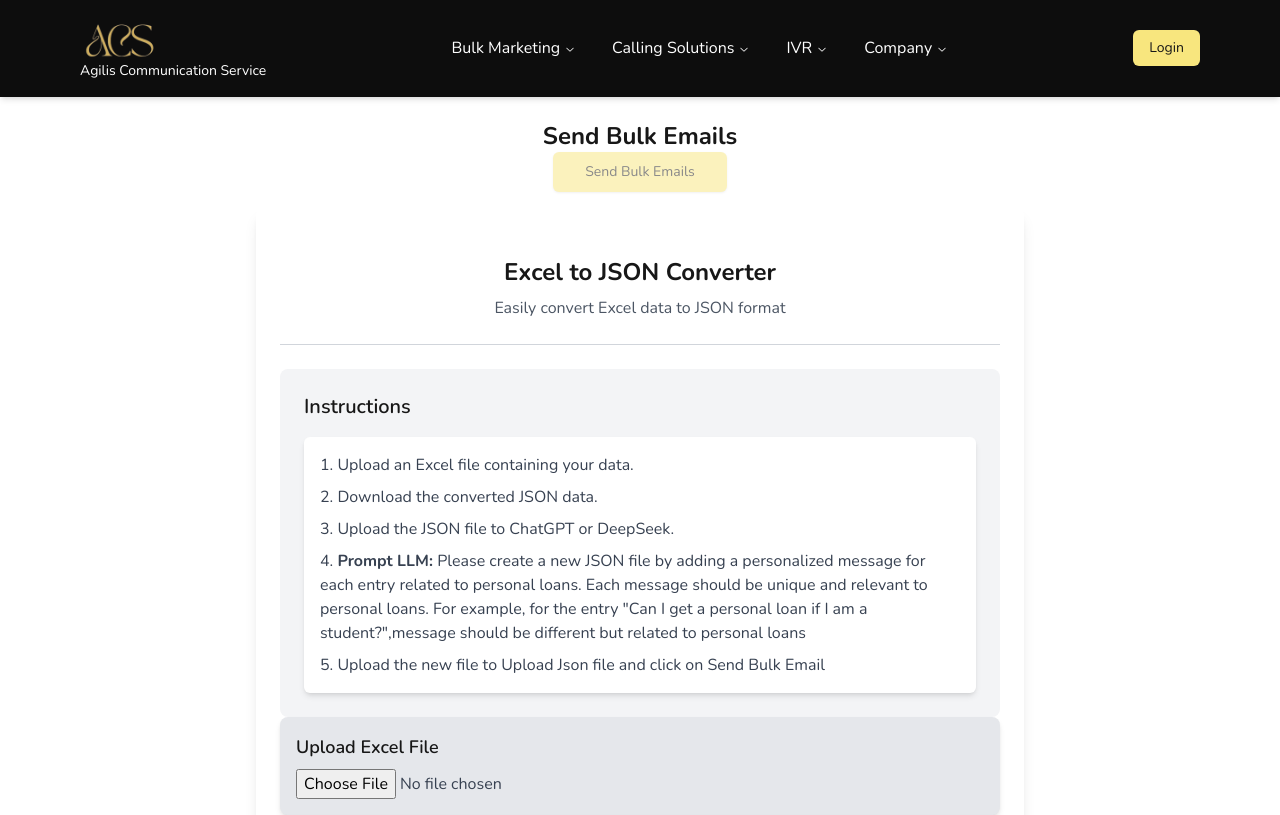
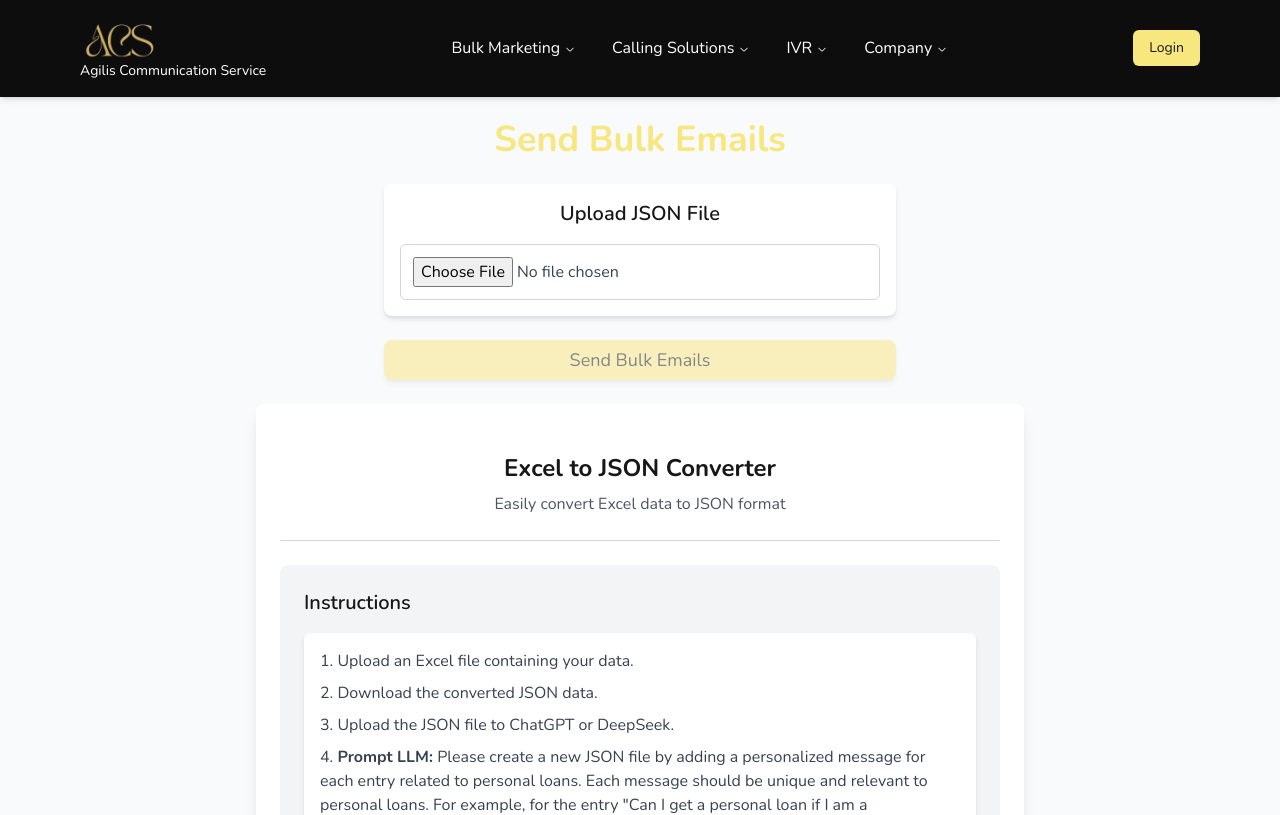
Before and after one commit to PrinceACS/Agilis-Communication-Services, a Next.js app: page /private/send-bulk-email in a window 1280 px wide. Shown: the top 815 px of the page. Built offline with nearby package versions, Linux system fonts and the light colour scheme; no server answers.

Commit message:
feat:bulk-email

```diff
--- a/app/(pages)/(other-services)/private/send-bulk-email/page.tsx
+++ b/app/(pages)/(other-services)/private/send-bulk-email/page.tsx
@@ -9,7 +9,7 @@ export interface Client {
   Email: string;
   Name: string;
   Number: string;
-  message?: string;
+  Message?: string;
 }
 
 export default function SendBulkEmail() {
@@ -25,12 +25,13 @@ export default function SendBulkEmail() {
 
     const results = [];
     for (const client of clients) {
+      console.log("Sending email to", client.Number);
       try {
         const res = await sendEmail({
           senderEmail: client.Email,
           senderName: client.Name,
           phone: client.Number,
-          message: client.message || "No message provided",
+          message: client.Message || "No message provided",
           subject: "Personal Loan Query",
           type: "contact",
         });
@@ -46,23 +47,66 @@ export default function SendBulkEmail() {
     alert("Emails sent successfully!");
   };
 
+  const handleJsonUpload = (event: React.ChangeEvent<HTMLInputElement>) => {
+    const file = event.target.files?.[0];
+    if (!file) return;
+
+    const reader = new FileReader();
+    reader.onload = (e) => {
+      try {
+        const json = JSON.parse(e.target?.result as string);
+        setClients(json);
+      } catch (error) {
+        console.error("Invalid JSON file");
+      }
+    };
+    reader.readAsText(file);
+  };
+
   return (
-    <main className="flex  mt-10 flex-col items-center justify-center p-10">
-      <h1 className="text-2xl font-bold mt-10 flex flex-col">
+    <main className="flex flex-col items-center justify-center p-8 mt-10 space-y-6 sm:p-10 sm:mt-10 bg-slate-50">
+      <h1 className="text-3xl mt-10 font-bold text-center text-primary sm:text-4xl">
         Send Bulk Emails
       </h1>
+
+      <div className="w-full max-w-md p-4 bg-white rounded-lg shadow-md sm:max-w-lg">
+        <h3 className="text-lg font-semibold text-center mb-4 sm:text-xl">
+          Upload JSON File
+        </h3>
+        <input
+          type="file"
+          accept=".json"
+          onChange={handleJsonUpload}
+          className="block w-full text-gray-700 border border-gray-300 rounded-md p-3 transition duration-200 hover:border-gray-400 focus:outline-none focus:ring-2 focus:ring-blue-500"
+        />
+      </div>
+
       <Button
         size="lg"
         onClick={handleBulkEmails}
-        className="mb-4"
+        className="w-full max-w-md py-3 mb-4 text-lg font-medium  rounded-lg shadow-md sm:max-w-lg "
         disabled={clients.length === 0 || isLoading}
       >
         {isLoading ? "Sending..." : "Send Bulk Emails"}
       </Button>
       {isLoading && (
-        <div className="animate-spin h-5 w-5 border-b-2 border-gray-900 mx-auto mt-2"></div>
+        <div className="flex items-center justify-center w-8 h-8 mx-auto mt-2 border-2 border-gray-200 border-t-primary  rounded-full animate-spin"></div>
       )}
-      <ExcelUploader setClients={setClients} />
+
+      {clients.length > 0 && (
+        <div className="mt-4">
+          <h2 className="text-xl font-semibold mb-4 text-center">
+            Uploaded JSON Data
+          </h2>
+          <p>{clients.length} clients uploaded</p>
+          <div className="p-4 bg-gray-100 rounded-md overflow-x-auto max-h-60">
+            <pre className="text-sm text-gray-800 whitespace-pre-wrap">
+              {JSON.stringify(clients, null, 2)}
+            </pre>
+          </div>
+        </div>
+      )}
+      <ExcelUploader />
     </main>
   );
 }
```
